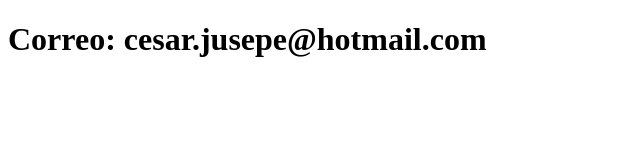
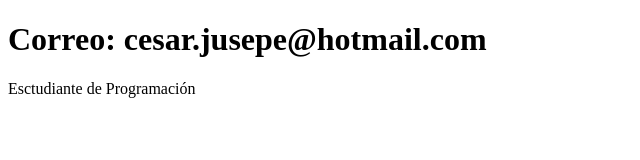
Before and after one commit to CesarJusepe/Sistema-de-registroG9, a plain HTML site: page contacto.html in a window 1280 px wide. Shown: the whole page, without its empty margins (0-640 px from the left). Drawn offline with Linux system fonts and the light colour scheme.

Commit message:
Actualiza el contacto

```diff
--- a/contacto.html
+++ b/contacto.html
@@ -7,5 +7,7 @@
 </head>
 <body>
     <h1> Correo: cesar.jusepe@hotmail.com</h1>
+
+    <p> Esctudiante de Programación</p>
 </body>
 </html>
```
